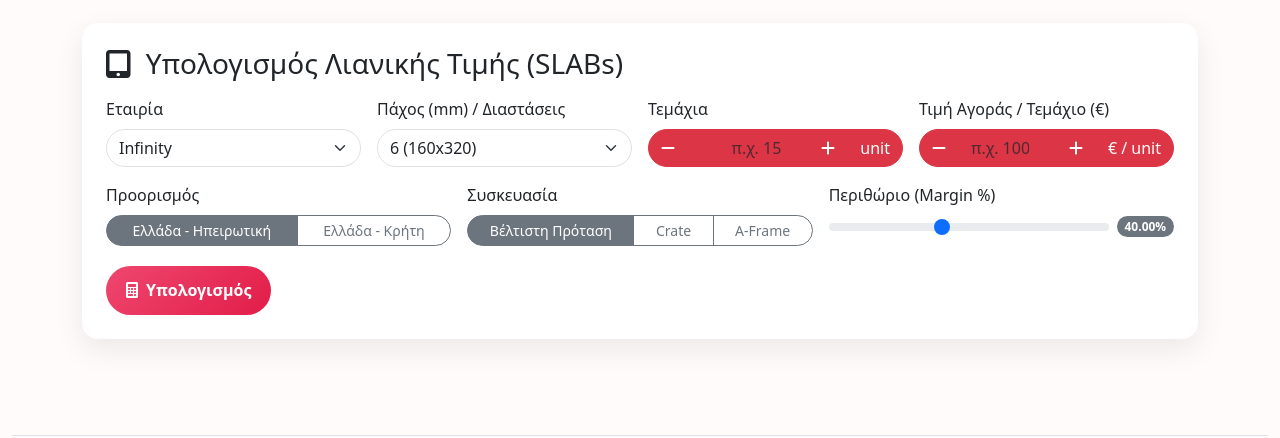
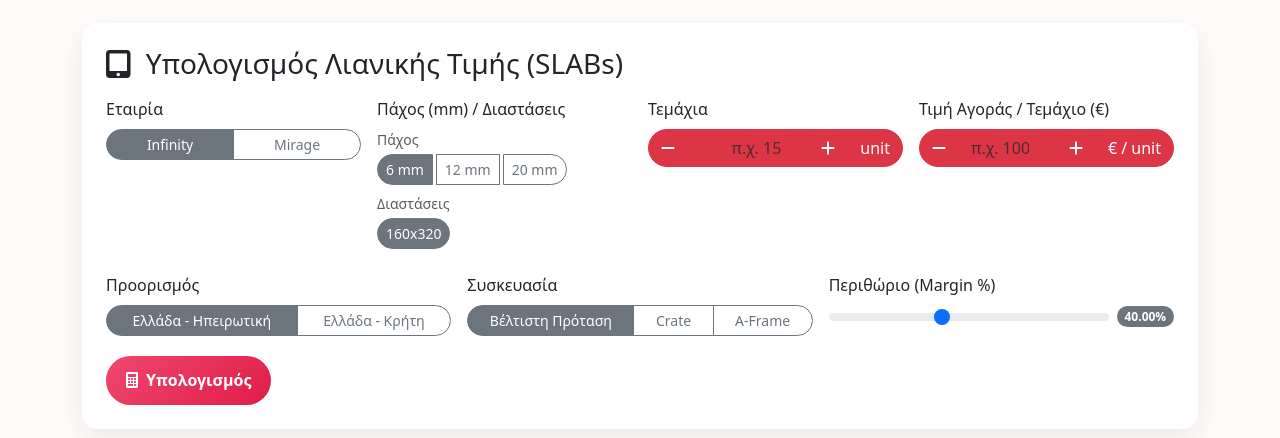
Before and after one commit to johnkommas/Corgres, a plain HTML site: page src/static/slabs.html in a window 1280 px wide. Shown: the part 79-517 px from the top of the page. Drawn offline with nearby package versions, Linux system fonts and the light colour scheme.

Commit message:
Enhance SLABs template with compact chip groups and dynamic thickness/dimension selection
- Implemented horizontal scrollable chip groups for brands, thickness, and dimensions.
- Replaced dropdown menus with toggleable button groups for better usability.
- Added scripts to dynamically populate thickness/dimension buttons based on brand selection.
- Enabled smooth scrolling for calculation results.

```diff
--- a/src/static/slabs.html
+++ b/src/static/slabs.html
@@ -60,6 +60,32 @@
     .input-group.validation-valid .btn,
     .input-group.validation-valid .input-group-text,
     .input-group.validation-valid .form-control { background-color:#198754!important; border-color:#198754!important; color:#fff!important; }
+    /* Compact, space-efficient chip groups */
+    .pill-group.scrollable {
+      display: inline-flex;
+      gap: 4px;
+      overflow-x: auto;
+      overflow-y: hidden;
+      white-space: nowrap;
+      -webkit-overflow-scrolling: touch;
+      scrollbar-width: thin;
+      max-width: 100%;
+    }
+    .pill-group.scrollable > .btn,
+    .pill-group.scrollable > label.btn {
+      flex: 0 0 auto; /* prevent stretching so we can scroll horizontally */
+    }
+    /* Thickness/Dimensions inline layout on md+ screens */
+    .thdim-row { display: block; }
+    .thdim-row .inline-block { display: block; }
+    @media (min-width: 768px) {
+      .thdim-row { display: block; }
+      .thdim-row .inline-block { display: block; margin-bottom: 0.5rem !important; }
+      .thdim-row .th-label, .thdim-row .dim-label { margin-bottom: 0.25rem !important; white-space: nowrap; }
+      /* Stack groups vertically on all screen sizes */
+      #thickness_group.scrollable, #dimensions_group.scrollable { max-width: 100%; }
+    }
+  #result { clear: both; position: relative; z-index: 1; }
   </style>
 </head>
 <body>
@@ -83,14 +109,30 @@
       <form id="slabForm" class="row g-3">
         <div class="col-md-3">
           <label class="form-label">Εταιρία</label>
-          <select id="brand" class="form-select" required>
+          <div class="btn-group w-100 pill-group" role="group" aria-label="Εταιρία" id="brand_group">
+            <input type="radio" class="btn-check" name="brandopt" id="brand_inf" autocomplete="off" data-value="infinity" checked>
+            <label class="btn btn-sm btn-outline-secondary" for="brand_inf">Infinity</label>
+            <input type="radio" class="btn-check" name="brandopt" id="brand_mir" autocomplete="off" data-value="mirage">
+            <label class="btn btn-sm btn-outline-secondary" for="brand_mir">Mirage</label>
+          </div>
+          <select id="brand" class="form-select d-none" required>
             <option value="infinity" selected>Infinity</option>
             <option value="mirage">Mirage</option>
           </select>
         </div>
         <div class="col-md-3">
           <label class="form-label">Πάχος (mm) / Διαστάσεις</label>
-          <select id="variant" class="form-select" required>
+          <div class="thdim-row">
+            <div class="inline-block mb-2">
+              <div class="small text-muted mb-1 th-label">Πάχος</div>
+              <div class="btn-group w-100 pill-group scrollable" role="group" aria-label="Πάχος" id="thickness_group"></div>
+            </div>
+            <div class="inline-block">
+              <div class="small text-muted mb-1 dim-label">Διαστάσεις</div>
+              <div class="btn-group w-100 pill-group scrollable" role="group" aria-label="Διαστάσεις" id="dimensions_group"></div>
+            </div>
+          </div>
+          <select id="variant" class="form-select d-none" required>
             <!-- options populated dynamically as e.g., 6 (160x320) -->
           </select>
           <input type="hidden" id="thickness" value="">
@@ -281,7 +323,13 @@
       const select = document.getElementById('variant');
       const thHidden = document.getElementById('thickness');
       const dimHidden = document.getElementById('dimensions');
+      const thGroup = document.getElementById('thickness_group');
+      const dimGroup = document.getElementById('dimensions_group');
+      // reset containers
+      if (thGroup) thGroup.innerHTML = '';
+      if (dimGroup) dimGroup.innerHTML = '';
       select.innerHTML = '';
+
       // Define variants inline (kept in sync with slab_details.json)
       const variants = brand === 'infinity'
         ? [
@@ -294,6 +342,8 @@
             {thickness:6, dimensions:'160x320'},
             {thickness:12, dimensions:'162x324'}
           ];
+
+      // Populate hidden select for compatibility (not visible)
       variants.forEach(v => {
         const o = document.createElement('option');
         o.value = `${v.thickness}|${v.dimensions}`;
@@ -302,13 +352,85 @@
         o.setAttribute('data-dimensions', v.dimensions);
         select.appendChild(o);
       });
-      // set hidden values to first option
-      const first = select.options[0];
-      if (first){
-        thHidden.value = first.getAttribute('data-thickness') || '';
-        dimHidden.value = first.getAttribute('data-dimensions') || '';
+
+      // Build unique thickness list preserving order
+      const thicknesses = [];
+      variants.forEach(v => { if (!thicknesses.includes(v.thickness)) thicknesses.push(v.thickness); });
+
+      // Helper to render dimensions for a selected thickness
+      function renderDimensionsFor(th) {
+        if (!dimGroup) return;
+        dimGroup.innerHTML = '';
+        const dims = variants.filter(v => v.thickness === th).map(v => v.dimensions);
+        dims.forEach((dim, idx) => {
+          const id = `dim_${th}_${idx}`;
+          const input = document.createElement('input');
+          input.type = 'radio';
+          input.className = 'btn-check';
+          input.name = 'dimsopt';
+          input.id = id;
+          input.setAttribute('data-dim', dim);
+          input.setAttribute('autocomplete', 'off');
+          if (idx === 0) input.checked = true;
+          const label = document.createElement('label');
+          label.className = 'btn btn-sm btn-outline-secondary';
+          label.setAttribute('for', id);
+          label.textContent = dim;
+          input.addEventListener('change', () => {
+            if (input.checked) {
+              thHidden.value = String(th);
+              dimHidden.value = dim;
+              // sync hidden select value too
+              select.value = `${th}|${dim}`;
+              select.dispatchEvent(new Event('change'));
+              // notify for packaging proposal
+              thHidden.dispatchEvent(new Event('change'));
+            }
+          });
+          dimGroup.appendChild(input);
+          dimGroup.appendChild(label);
+        });
+        // Set hidden to first by default
+        const firstDim = dims[0];
+        if (firstDim) {
+          thHidden.value = String(th);
+          dimHidden.value = firstDim;
+          select.value = `${th}|${firstDim}`;
+          select.dispatchEvent(new Event('change'));
+          thHidden.dispatchEvent(new Event('change'));
+        }
       }
-      select.dispatchEvent(new Event('change'));
+
+      // Render thickness group
+      if (thGroup) {
+        thicknesses.forEach((th, idx) => {
+          const id = `th_${th}`;
+          const input = document.createElement('input');
+          input.type = 'radio';
+          input.className = 'btn-check';
+          input.name = 'thopt';
+          input.id = id;
+          input.setAttribute('data-th', String(th));
+          input.setAttribute('autocomplete', 'off');
+          if (idx === 0) input.checked = true;
+          const label = document.createElement('label');
+          label.className = 'btn btn-sm btn-outline-secondary';
+          label.setAttribute('for', id);
+          label.textContent = `${th} mm`;
+          input.addEventListener('change', () => {
+            if (input.checked) {
+              const selTh = parseInt(input.getAttribute('data-th') || '0', 10) || th;
+              renderDimensionsFor(selTh);
+            }
+          });
+          thGroup.appendChild(input);
+          thGroup.appendChild(label);
+        });
+        // initial render
+        if (thicknesses.length) {
+          renderDimensionsFor(thicknesses[0]);
+        }
+      }
     }
 
     // Keep hidden thickness/dimensions in sync with selected variant
@@ -320,6 +442,8 @@
         if (opt){
           document.getElementById('thickness').value = opt.getAttribute('data-thickness') || '';
           document.getElementById('dimensions').value = opt.getAttribute('data-dimensions') || '';
+          // trigger packaging proposal listeners
+          try { document.getElementById('thickness').dispatchEvent(new Event('change')); } catch(e) {}
         }
       }
     });
@@ -441,6 +565,7 @@
         }
       }
       wireToggleGroup('destination_group','destination');
+      wireToggleGroup('brand_group','brand');
 
 
       document.getElementById('slabForm').addEventListener('submit', async function(e){
@@ -511,7 +636,9 @@
             renderPalletFill(units, cap, pallets, type, breakdown);
           } catch (e) { /* ignore */ }
 
-          document.getElementById('result').style.display = 'block';
+          const resultEl = document.getElementById('result');
+          resultEl.style.display = 'block';
+          try { resultEl.scrollIntoView({ behavior: 'smooth', block: 'start' }); } catch(e) { /* no-op */ }
           if (Array.isArray(data.warnings) && data.warnings.length) {
             data.warnings.forEach(w => toastr.warning(w));
           } else { toastr.success('Υπολογισμός ολοκληρώθηκε'); }
```
